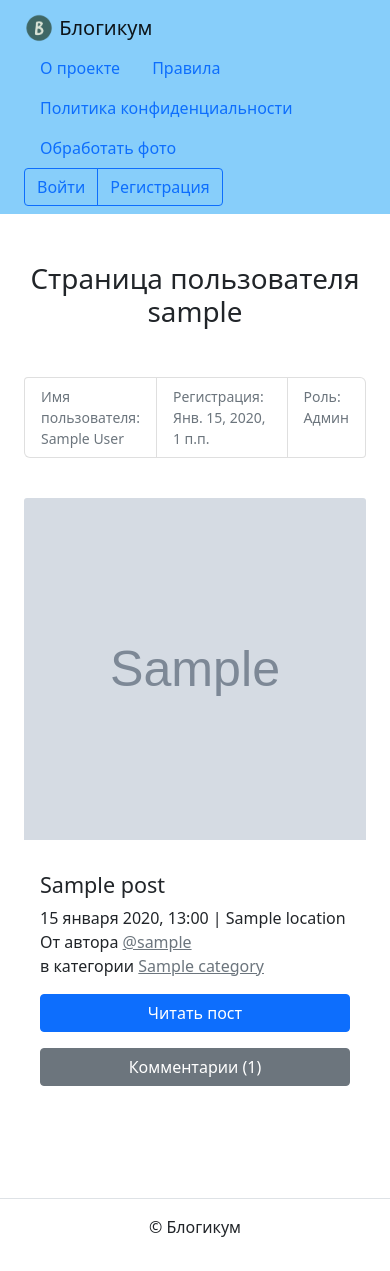
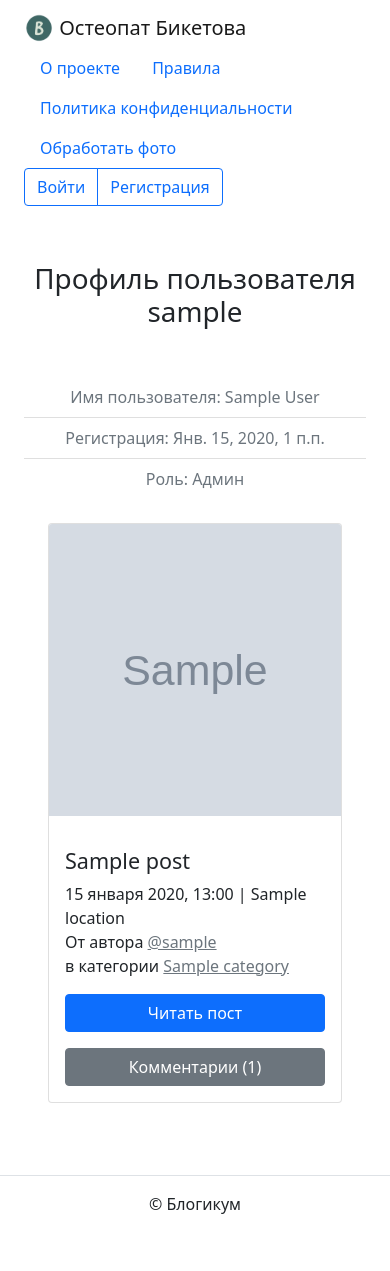
Before and after one commit to myasoedas/kvartirabezvznosa.ru, a Django app: a page that uses blogicum_project/templates/base.html in a window 390 px wide. After the commit the page ends 1214 px from the top, so only its background shows below. Run offline with Django 3.2, Linux system fonts and the light colour scheme; tables that the repository leaves empty hold one stand-in row (values such as "Sample post"); grey boxes marked "Sample" are stand-in pictures; parts of the project's set-up code (start-up, migrations or seed data) failed here and were passed over; some libraries are stand-ins or nearby versions.

Commit message:
В profile.html добавил семантические теги и адаптив при отображении карточек постов пользователя

```diff
--- a/blogicum_project/templates/base.html
+++ b/blogicum_project/templates/base.html
@@ -16,20 +16,20 @@
     <!-- Bootstrap CSS -->
     {% bootstrap_css %}
     <!-- Custom CSS -->
+    <link rel="stylesheet" href="{% static 'css/bootstrap.min.css.map' %}">
     <link rel="stylesheet" href="{% static 'css/bootstrap.min.css' %}">
     <link rel="stylesheet" href="{% static 'css/custom.css' %}">
   </head>
   <body>
     {% include "includes/header.html" %}
-    <main>
-      <div class="container py-5">
-        {% block content %}{% endblock %}
-      </div>
+    <main class="container py-5">
+      {% block content %}{% endblock %}
     </main>
     {% include "includes/footer.html" %}
     <!-- Bootstrap JS & Dependencies -->
     {% bootstrap_javascript %}
     <!-- Custom JS -->
+    <script src="{% static 'js/bootstrap.bundle.min.js.map' %}"></script>
     <script src="{% static 'js/bootstrap.bundle.min.js' %}"></script>
     <script src="{% static 'js/css_class_activate_monitoring.js' %}"></script>
     <script src="{% static 'js/custom.js' %}"></script>
--- a/blogicum_project/templates/blog/profile.html
+++ b/blogicum_project/templates/blog/profile.html
@@ -1,28 +1,44 @@
 <!-- blogicum/templates/blog/profile.html -->
 {% extends "base.html" %}
-{% block title %}
-  Страница пользователя {{ profile.username }}
-{% endblock %}
+{% block title %}Профиль пользователя {{ profile.username }} на сайте Остеопат Бикетова{% endblock %}
 {% block content %}
-  <h1 class="mb-5 text-center ">Страница пользователя {{ profile.username }}</h1>
-  <small>
-    <ul class="list-group list-group-horizontal justify-content-center mb-3">
-      <li class="list-group-item text-muted">Имя пользователя: {% if profile.get_full_name %}{{ profile.get_full_name }}{% else %}не указано{% endif %}</li>
-      <li class="list-group-item text-muted">Регистрация: {{ profile.date_joined }}</li>
-      <li class="list-group-item text-muted">Роль: {% if profile.is_staff %}Админ{% else %}Пользователь{% endif %}</li>
+<section class="text-center">
+  <h1 class="mb-5">Профиль пользователя {{ profile.username }}</h1>
+  <ul class="list-group list-group-flush mb-4">
+    <li class="list-group-item text-muted">
+      Имя пользователя:
+      {% if profile.get_full_name %}
+        {{ profile.get_full_name }}
+      {% else %}
+        не указано
+      {% endif %}
+    </li>
+    <li class="list-group-item text-muted">
+      Регистрация: {{ profile.date_joined }}
+    </li>
+    <li class="list-group-item text-muted">
+      Роль: {% if profile.is_staff %}Админ{% else %}Пользователь{% endif %}
+    </li>
   </ul>
-    <ul class="list-group list-group-horizontal justify-content-center">
   {% if user.is_authenticated and request.user == profile %}
-      <a class="btn btn-sm text-muted" href="{% url 'blog:edit_profile' %}">Редактировать профиль</a>
-      <a class="btn btn-sm text-muted" href="{% url 'password_change' %}">Изменить пароль</a>
+    <div class="d-flex justify-content-center flex-wrap gap-3">
+      <a class="btn btn-outline-primary btn-sm" href="{% url 'blog:edit_profile' %}">Редактировать профиль</a>
+      <a class="btn btn-outline-secondary btn-sm" href="{% url 'password_change' %}">Изменить пароль</a>
+    </div>
   {% endif %}
-    </ul>
-  </small>
-  <br>
+</section>
+
+<section class="container my-4">
+  <div class="row g-4">
     {% for post in page_obj %}
-    <article class="mb-5">
+    <div class="col-12 col-sm-12 col-md-6 col-lg-4 d-flex">
+      <article class="card w-100 h-100">
         {% include "includes/post_card.html" %}
       </article>
+    </div>
     {% endfor %}
+  </div>
+</section>
+
 {% include "includes/paginator.html" %}
 {% endblock %}
--- a/blogicum_project/templates/includes/header.html
+++ b/blogicum_project/templates/includes/header.html
@@ -1,11 +1,11 @@
 <!-- blogicum/templates/includes/header.html -->
 {% load static %}
 <header>
-  <nav class="navbar navbar-light" style="background-color: lightskyblue">
+  <nav class="navbar navbar-light">
     <div class="container">
       <a class="navbar-brand" href="{% url 'blog:index' %}">
-        <img src="{% static 'img/logo.png' %}" width="30" height="30" class="d-inline-block align-top" alt="">
-        Блогикум
+        <img src="{% static 'img/logo.png' %}" width="30" height="30" class="d-inline-block align-top" alt="Логотип сайта Остеопат Бикетова">
+        Остеопат Бикетова
       </a>
       {% with request.resolver_match.view_name as view_name %}
         <ul class="nav  nav-pills">
```
Also changed, not shown: blogicum_project/templates/blog/index.html (+4 -6 lines). Lines whose indentation alone changed are shown as unchanged.
